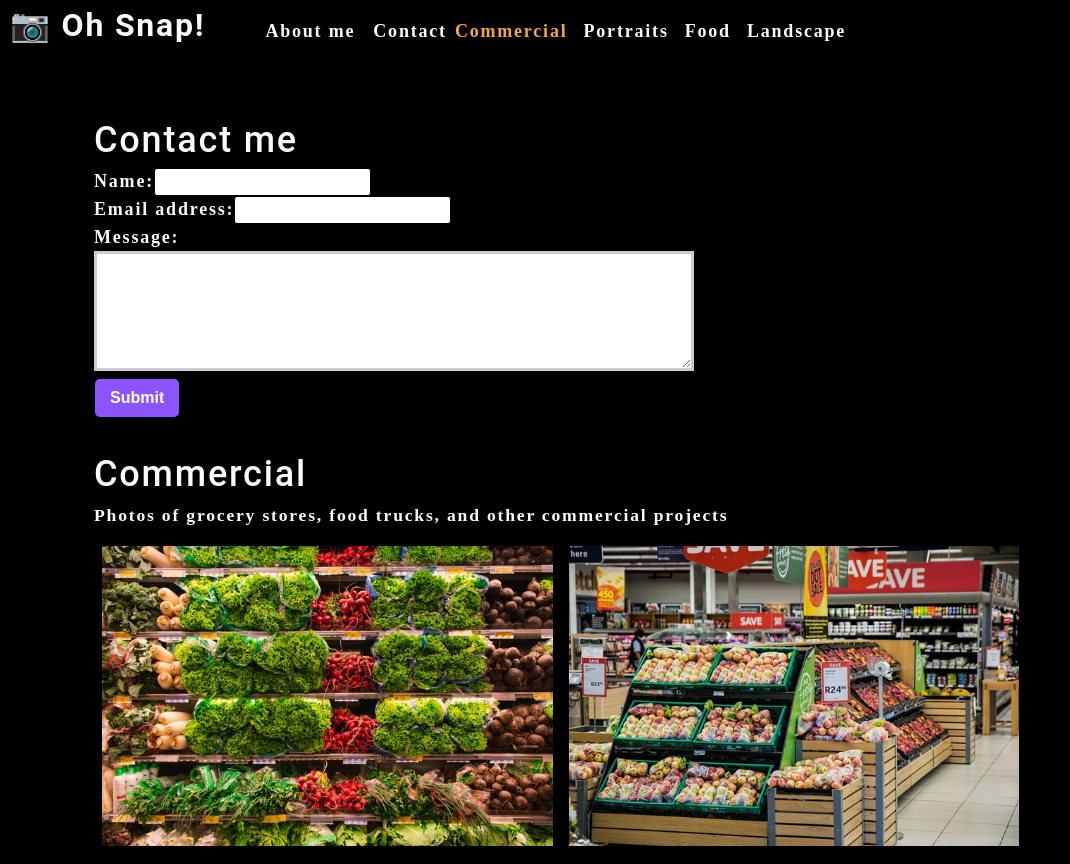
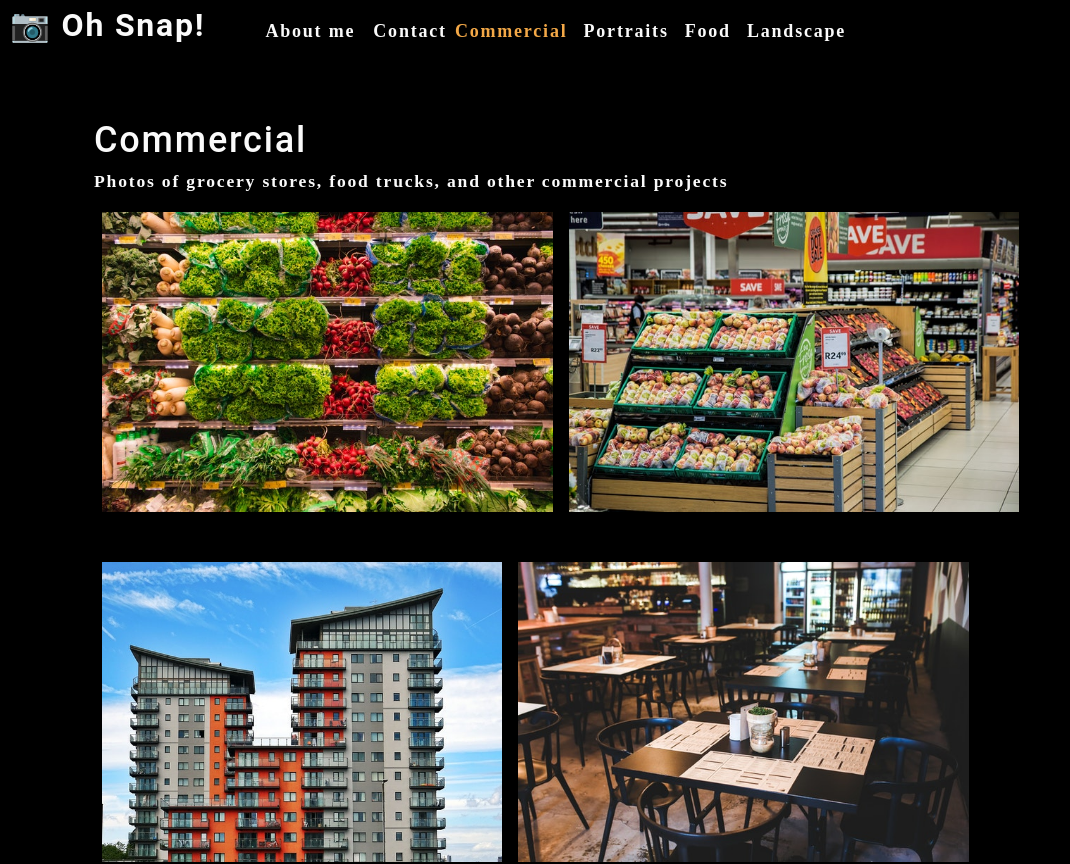
Before and after one commit to salpharre/photo-port, a React (Create React App) app in the folder photo-port/: page / in a window 1280 px wide. Shown: the top 864 px of the page, without its empty margins (0-1070 px from the left). Built offline with nearby package versions, Linux system fonts and the light colour scheme.

Commit message:
added conditional rendering for gallery and about me, and contact

```diff
--- a/photo-port/src/App.js
+++ b/photo-port/src/App.js
@@ -24,19 +24,28 @@ function App() {
   //state for keeping track of what object in categories array is selected
   const [currentCategory, setCurrentCategory] = useState(categories[0]);
 
+  const [contactSelected, setContactSelected] = useState(false);
+
   return (
     <div>
       <Nav
         categories={categories}
         setCurrentCategory={setCurrentCategory}
         currentCategory={currentCategory}
+        contactSelected={contactSelected}
+        setContactSelected={setContactSelected}
       />
       <main>
-        <ContactForm />
+        {!contactSelected ? (
+          <>
             <Gallery
               currentCategory={currentCategory}
             />
             <About />
+          </>
+        ) : (
+          <ContactForm />
+        )}
       </main>
     </div>
 
--- a/photo-port/src/components/Nav/index.js
+++ b/photo-port/src/components/Nav/index.js
@@ -1,7 +1,7 @@
 import React, { useEffect } from "react";
 import { capitalizeFirstLetter } from "../../utils/helpers";
 
-function Nav({ categories, setCurrentCategory, currentCategory }) {
+function Nav({ categories, setCurrentCategory, currentCategory, contactSelected, setContactSelected }) {
     //or instead of destructuring inside the function Nav as arguments
     //set it as props
     //with below:
@@ -26,10 +26,10 @@ function Nav({ categories, setCurrentCategory, currentCategory }) {
             <nav>
                 <ul className="flex-row">
                     <li className="mx-2">
-                        <a data-testid="about" href="#about">About me</a>
+                        <a data-testid="about" href="#about" onClick={() => setContactSelected(false)}>About me</a>
                     </li>
                     <li>
-                        <span>Contact</span>
+                        <span onClick={() => setContactSelected(true)}>Contact</span>
                     </li>
                     {categories.map((category) => (
                         <li
@@ -38,7 +38,10 @@ function Nav({ categories, setCurrentCategory, currentCategory }) {
                             key={category.name}
                         >
                             <span
-                                onClick={() => setCurrentCategory(category)}
+                                onClick={() => {
+                                    setCurrentCategory(category);
+                                    setContactSelected(false);
+                                }}
                             >
                                 {capitalizeFirstLetter(category.name)}
                             </span>
```
Lines whose indentation alone changed are shown as unchanged.
